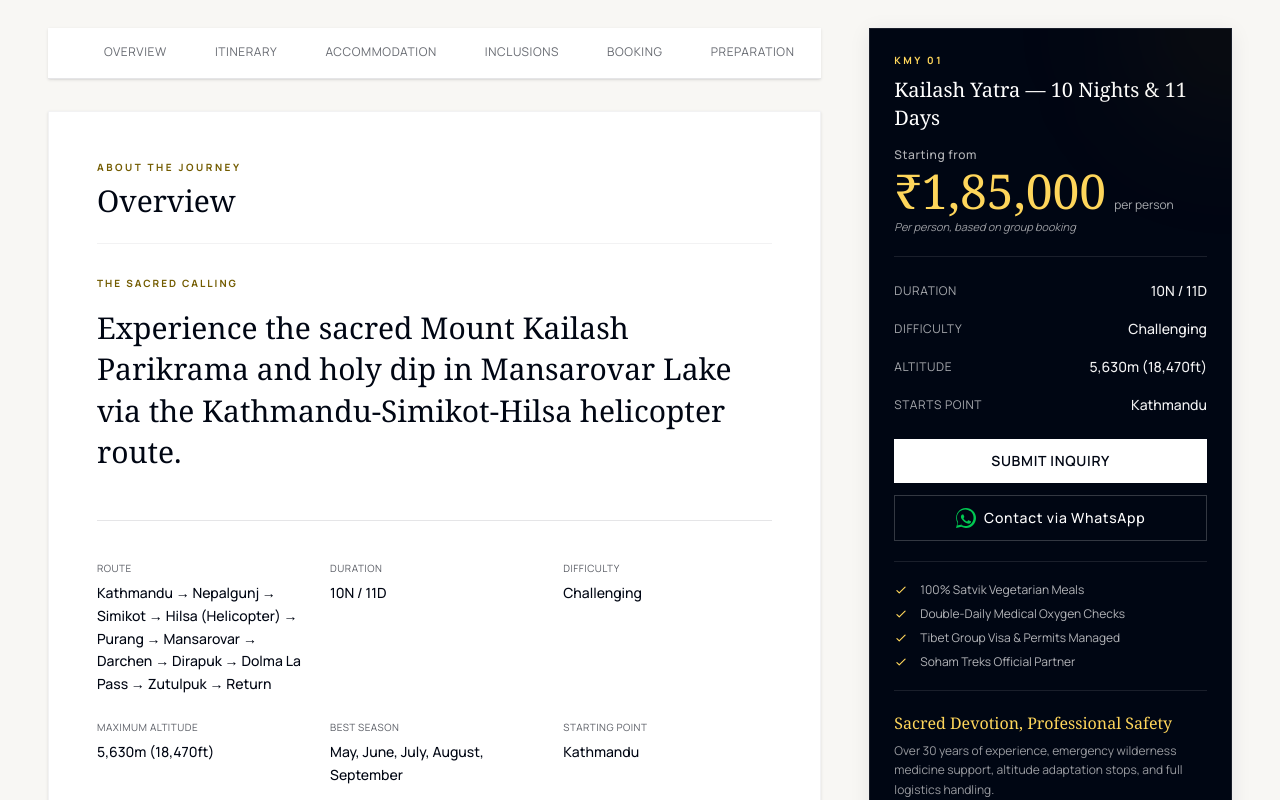
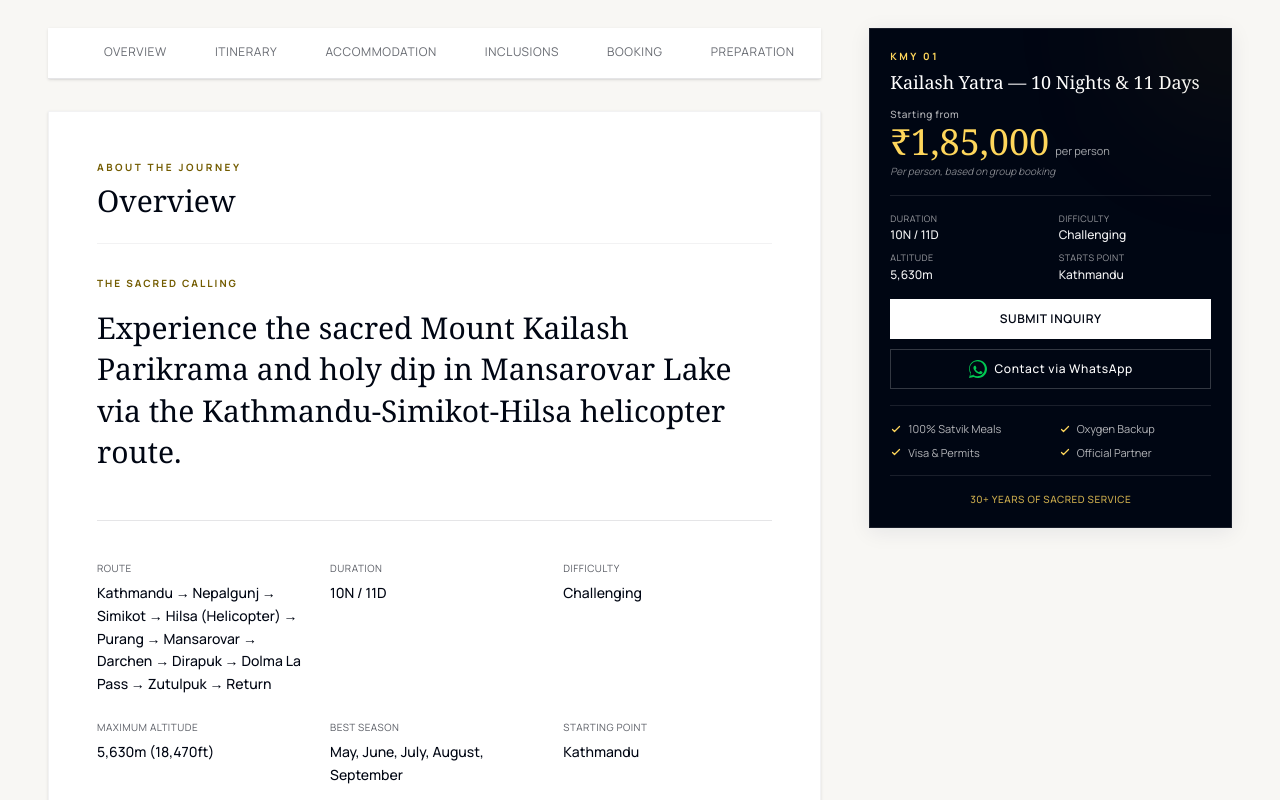
Before and after one commit to harithad-26/nithyeshwartours-pilgrimage, a Next.js app: page /yatra/kailash-mansarovar/kmy-01 in a window 1280 px wide. Shown: the part 900-1700 px from the top of the page. Built offline with nearby package versions, Linux system fonts and the light colour scheme.

Commit message:
style: convert pricing sidebar items and trust benefits to 2x2 grids for ultra compact height layout

```diff
--- a/components/pilgrimage/LuxuryPricingSidebar.tsx
+++ b/components/pilgrimage/LuxuryPricingSidebar.tsx
@@ -26,46 +26,46 @@ export default function LuxuryPricingSidebar({ pkg }: LuxuryPricingSidebarProps)
   return (
     <aside className="w-full" aria-label="Package booking and quick facts">
       {/* Premium Booking Card */}
-      <div className="bg-[#000613] text-white border border-white/10 hover:border-gold-dark/30 transition-all duration-300 p-6 shadow-card relative overflow-hidden">
+      <div className="bg-[#000613] text-white border border-white/10 hover:border-gold-dark/30 transition-all duration-300 p-5 shadow-card relative overflow-hidden">
         {/* Subtle Decorative Gradient */}
         <div className="absolute -right-24 -top-24 w-48 h-48 bg-gold-dark/10 rounded-full blur-3xl pointer-events-none" />
 
-        <span className="font-sans text-[10px] font-bold tracking-[0.25em] text-gold uppercase mb-2 block">
+        <span className="font-sans text-[10px] font-bold tracking-[0.25em] text-gold uppercase mb-1.5 block">
           {pkg.code}
         </span>
-        <h3 className="font-serif text-xl text-white font-light leading-snug mb-4">
+        <h3 className="font-serif text-lg text-white font-light leading-snug mb-3">
           {pkg.name}
         </h3>
 
         {/* Pricing Block */}
-        <div className="mb-5 pb-5 border-b border-white/10">
-          <p className="font-sans text-xs font-medium text-white/70 tracking-wider mb-1">
+        <div className="mb-4 pb-4 border-b border-white/10">
+          <p className="font-sans text-[10px] font-medium text-white/70 tracking-wider mb-0.5">
             Starting from
           </p>
-          <div className="flex items-baseline gap-2">
-            <span className="font-serif text-5xl font-light text-gold leading-none">
+          <div className="flex items-baseline gap-1.5">
+            <span className="font-serif text-4xl font-light text-gold leading-none">
               {pkg.pricing.display}
             </span>
-            <span className="font-sans text-xs text-white/65">per person</span>
+            <span className="font-sans text-[11px] text-white/65">per person</span>
           </div>
-          <p className="font-sans text-[11px] text-white/60 mt-1 italic">
+          <p className="font-sans text-[10px] text-white/50 mt-1 italic">
             {pkg.pricing.notes}
           </p>
         </div>
 
-        {/* Key Journey Facts */}
-        <dl className="space-y-2.5 mb-5">
+        {/* Key Journey Facts - 2x2 Grid */}
+        <dl className="grid grid-cols-2 gap-x-4 gap-y-2 mb-4">
           {[
             { label: "Duration", value: pkg.duration.display },
             { label: "Difficulty", value: pkg.difficulty },
-            { label: "Altitude", value: pkg.maxAltitude.display },
+            { label: "Altitude", value: pkg.maxAltitude.display.split(" ")[0] },
             { label: "Starts Point", value: pkg.startingPoint },
           ].map(({ label, value }) => (
-            <div key={label} className="flex justify-between items-center py-1">
-              <dt className="font-sans text-xs text-white/65 uppercase tracking-wider">
+            <div key={label} className="space-y-0.5">
+              <dt className="font-sans text-[9px] text-white/60 uppercase tracking-wider">
                 {label}
               </dt>
-              <dd className="font-sans text-sm text-white/95 font-medium">
+              <dd className="font-sans text-xs text-white/95 font-medium truncate">
                 {value}
               </dd>
             </div>
@@ -73,10 +73,10 @@ export default function LuxuryPricingSidebar({ pkg }: LuxuryPricingSidebarProps)
         </dl>
 
         {/* Calls to Action */}
-        <div className="space-y-3">
+        <div className="space-y-2.5">
           <Link
             href={`/inquiry?package=${pkg.code}`}
-            className="flex items-center justify-center font-sans text-sm font-semibold bg-white text-[#000613] w-full py-3 transition-all duration-300 hover:bg-gold hover:text-[#000613] min-h-[44px] tracking-wider uppercase"
+            className="flex items-center justify-center font-sans text-xs font-semibold bg-white text-[#000613] w-full py-2.5 transition-all duration-300 hover:bg-gold hover:text-[#000613] min-h-[40px] tracking-wider uppercase"
           >
             Submit Inquiry
           </Link>
@@ -85,37 +85,36 @@ export default function LuxuryPricingSidebar({ pkg }: LuxuryPricingSidebarProps)
             href="https://wa.me/917200118411"
             target="_blank"
             rel="noopener noreferrer"
-            className="flex items-center justify-center gap-2 font-sans text-sm font-medium text-white border border-white/20 w-full py-3 transition-all duration-300 hover:bg-white/10 min-h-[44px] tracking-wider"
+            className="flex items-center justify-center gap-2 font-sans text-xs font-medium text-white border border-white/20 w-full py-2.5 transition-all duration-300 hover:bg-white/10 min-h-[40px] tracking-wider"
           >
-            <svg className="w-5 h-5 fill-current text-green-500" viewBox="0 0 24 24">
+            <svg className="w-4.5 h-4.5 fill-current text-green-500" viewBox="0 0 24 24">
               <path d="M.057 24l1.687-6.163c-1.041-1.804-1.588-3.849-1.587-5.946C.06 5.348 5.397.01 12.008.01c3.202.001 6.212 1.246 8.477 3.514 2.266 2.268 3.507 5.28 3.505 8.484-.004 6.657-5.34 11.997-11.953 11.997-2.005-.001-3.973-.502-5.717-1.458L0 24zm6.208-3.79c1.661.986 3.292 1.503 4.794 1.504 5.518 0 10.005-4.486 10.008-10.004.002-2.673-1.03-5.184-2.905-7.062C16.287 2.766 13.784 1.72 11.11 1.72c-5.524 0-10.01 4.487-10.014 10.007-.001 1.905.511 3.766 1.481 5.392L1.582 21.03l3.961-1.028 1.439.845-.717-2.637zM17.38 15.65c-.297-.15-1.758-.867-2.03-.967-.273-.099-.471-.15-.669.15-.198.297-.768.967-.941 1.165-.173.199-.347.223-.644.074-.297-.15-1.255-.463-2.39-1.475-.883-.788-1.48-1.761-1.653-2.059-.173-.297-.018-.458.13-.606.134-.133.298-.347.446-.521.15-.173.198-.297.298-.495.099-.198.05-.372-.025-.521-.075-.15-.669-1.612-.916-2.207-.242-.579-.487-.501-.669-.51l-.57-.01c-.198 0-.52.074-.792.372s-1.04 1.016-1.04 2.479 1.065 2.876 1.213 3.074c.149.198 2.096 3.2 5.077 4.487.709.306 1.262.489 1.694.625.712.227 1.36.195 1.871.118.571-.085 1.758-.719 2.006-1.413.248-.694.248-1.289.173-1.413-.074-.124-.272-.198-.57-.347z"/>
             </svg>
             Contact via WhatsApp
           </a>
         </div>
 
-        {/* Small Trust Signals inside card */}
-        <div className="mt-5 pt-5 border-t border-white/10 space-y-2">
+        {/* Small Trust Signals inside card - 2x2 Grid */}
+        <div className="mt-4 pt-4 border-t border-white/10 grid grid-cols-2 gap-x-4 gap-y-2.5">
           {[
-            "100% Satvik Vegetarian Meals",
-            "Double-Daily Medical Oxygen Checks",
-            "Tibet Group Visa & Permits Managed",
-            "Soham Treks Official Partner",
+            "100% Satvik Meals",
+            "Oxygen Backup",
+            "Visa & Permits",
+            "Official Partner",
           ].map((item, index) => (
-            <div key={index} className="flex items-center gap-3 text-xs text-white/70">
-              <svg className="w-3.5 h-3.5 text-gold flex-shrink-0" fill="none" stroke="currentColor" viewBox="0 0 24 24">
-                <path strokeLinecap="round" strokeLinejoin="round" strokeWidth={2} d="M5 13l4 4L19 7" />
+            <div key={index} className="flex items-center gap-1.5 text-[11px] text-white/70">
+              <svg className="w-3 h-3 text-gold flex-shrink-0" fill="none" stroke="currentColor" viewBox="0 0 24 24">
+                <path strokeLinecap="round" strokeLinejoin="round" strokeWidth={2.5} d="M5 13l4 4L19 7" />
               </svg>
-              <span>{item}</span>
+              <span className="leading-tight">{item}</span>
             </div>
           ))}
         </div>
 
         {/* Unified Safety & Trust block inside the dark card */}
-        <div className="mt-5 pt-5 border-t border-white/10">
-          <h4 className="font-serif text-base text-gold font-light mb-1.5">Sacred Devotion, Professional Safety</h4>
-          <p className="font-sans text-xs text-white/60 leading-relaxed font-light">
-            Over 30 years of experience, emergency wilderness medicine support, altitude adaptation stops, and full logistics handling.
+        <div className="mt-4 pt-4 border-t border-white/10 text-center">
+          <p className="font-sans text-[10px] text-gold/80 font-medium tracking-wider uppercase">
+            30+ Years of Sacred Service
           </p>
         </div>
       </div>
```
